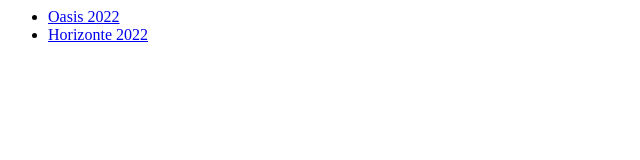
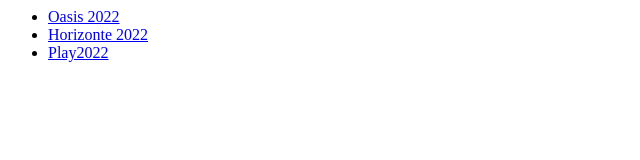
Before and after one commit to Audiencias-RDF-Media/html_podcastfest, a plain HTML site: page index.html in a window 1280 px wide. Shown: the full height of the page, 0-640 px from the left. Drawn offline with Linux system fonts and the light colour scheme.

Commit message:
Cambios 28.07.22 index play agregado

```diff
--- a/index.html
+++ b/index.html
@@ -3,6 +3,7 @@
         <ul>
             <li><a href="oasis_2022.html">Oasis 2022</a></li>
             <li><a href="horizonte_2022.html">Horizonte 2022</a></li>
+            <li><a href="play_2022.html">Play2022</a></li>
         </ul>
     </body>
 </html>
```
